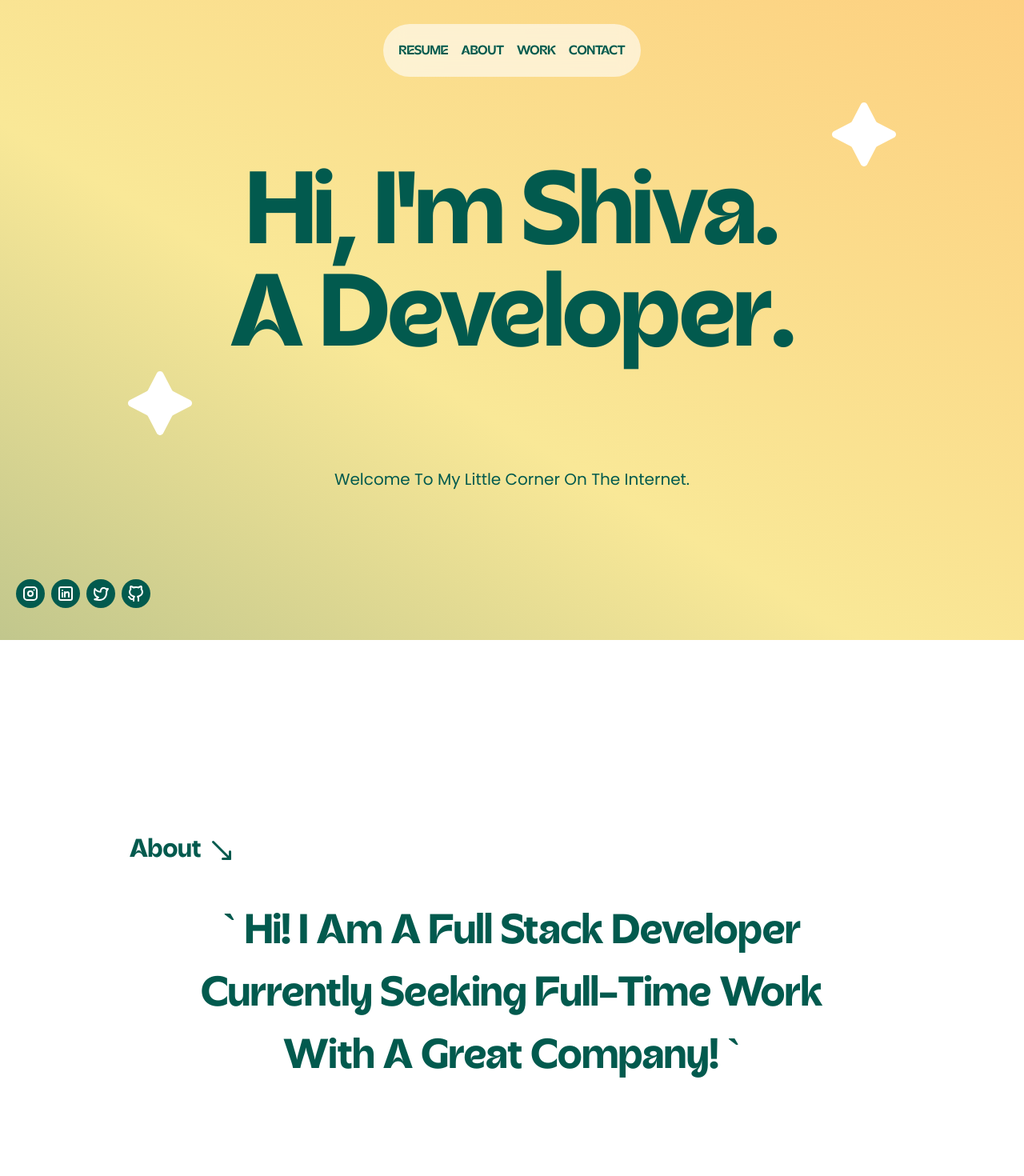
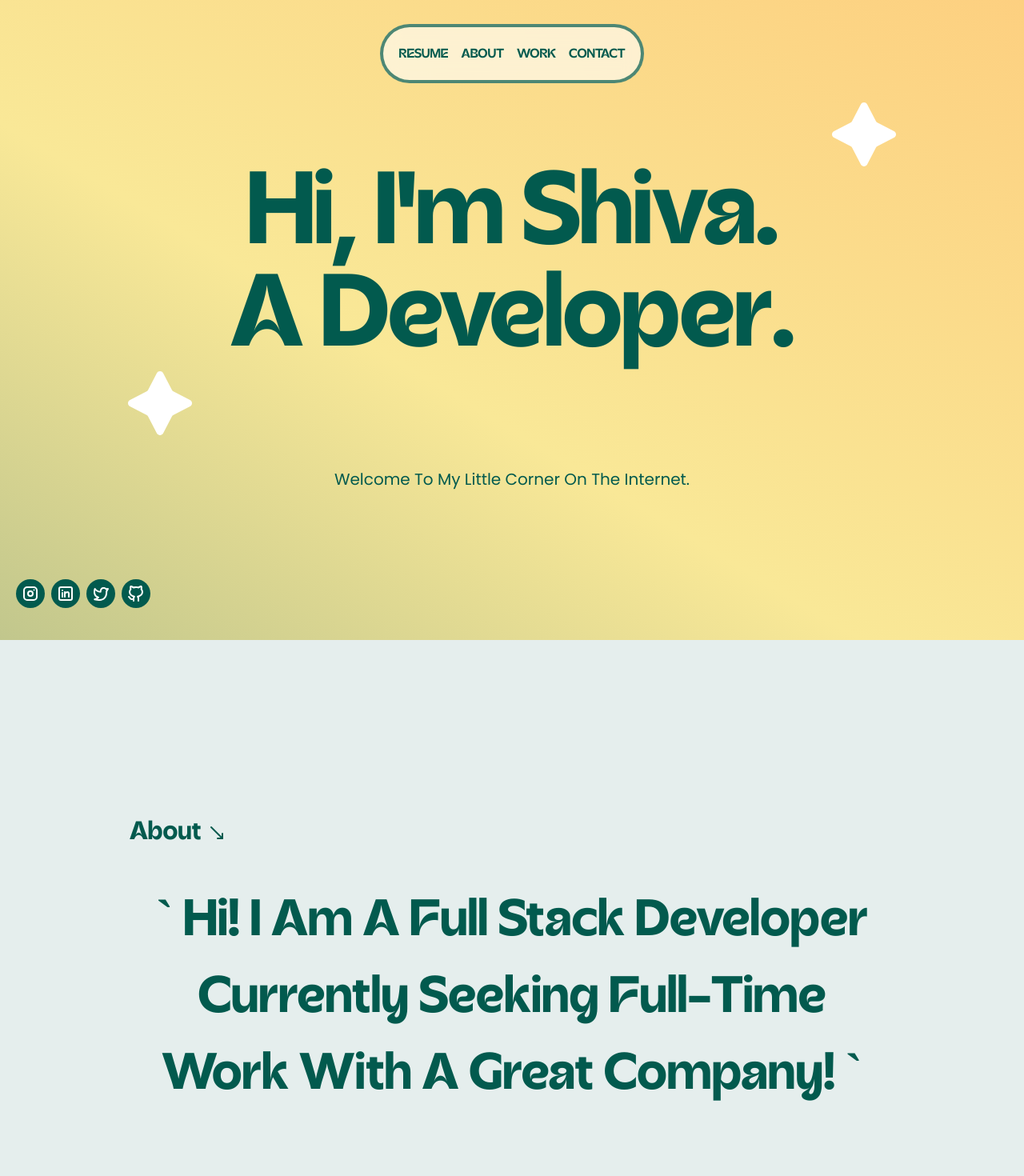
Before and after one commit to shivamyneni/react-portfolio, a React (Create React App) app: page / in a window 1280 px wide. Shown: the top 1470 px of the page at 80% size. Built offline with nearby package versions, Linux system fonts and the light colour scheme; a web font is replaced by a local one.

Commit message:
upodated design

```diff
--- a/src/containers/Header.tsx
+++ b/src/containers/Header.tsx
@@ -23,10 +23,10 @@ const Header: React.FC<NavbarProps> = ({ scrollToSection }) => {
 
 	return (
 		<div
-			className={`w-[100vw]  z-1000 top-[30px] flex xs:justify-end md:justify-center
+			className={`w-[100vw]  z-1000 top-[30px] flex justify-center
       }`}>
 			<div
-				className="w-fit mt-[30px] rounded-full flex xs:flex-col sm:flex-col md:flex-row xs:py-[15px] sm:py-[15px] md:py-[20px] xs:items-end sm:items-end md:items-center xs:px-[20px] sm:px-[20px] md:justify-center fixed xs:bg-transparent sm:bg-transparent md:bg-white xs:bg-opacity-100 sm:bg-opacity-100 md:bg-opacity-60 xs:backdrop-blur-none sm:backdrop-blur-none md:backdrop-blur-md"
+				className="w-fit mt-[30px] border-[4px] border-opacity-70  border-primary rounded-full flex  xs:py-[15px] sm:py-[15px] md:py-[20px]  items-center xs:px-[20px] sm:px-[20px] justify-center fixed bg-white bg-opacity-60 backdrop-blur-md"
 				ref={navbarRef}>
 				<div className=" z-50 top   relative">
 					<a
--- a/src/containers/Intro.tsx
+++ b/src/containers/Intro.tsx
@@ -62,11 +62,13 @@ const Intro = memo(() => {
 		};
 	}, []);
 
-
+	React.useEffect(() => {
+		gsap.fromTo('.quote1',{yPercent:100,opacity:0},{yPercent:0,duration:2,opacity:1,ease:'sine',delay:3})
+	}, []);
 
 	return (
 		<div className="w-screen flex flex-col h-auto justify-center items-center card IntroMainDiv IntroSection ">
-			<div className="w-screen h-screen pt-[8rem]  flex flex-col justify-start items-center gradient-background ">
+			<div className="w-screen xs:h-auto sm:h-auto  md:h-screen pt-[8rem]  flex flex-col justify-start items-center gradient-background ">
 				<div className="w-3/4 flex flex-col justify-center items-center">
 					<div
 						className="xs:w-[3em] sm:w-[3em] md:w-[110px] lg:w-[5em] self-end "
@@ -89,16 +91,16 @@ const Intro = memo(() => {
 					className="font-Poppins  mt-[40px] mb-[40px]  text-primary xs:text-[16px] sm:text-[16px] md:text-[20px] lg:text-[20px] font-normal capitalize text-center px-[30px]"
 					ref={subtitleRef}>
 					Welcome to my little corner on the internet.
-					{/* <br /> I am a full stack developer with a passion for building
-					beautiful and functional applications. */}
 				</p>
 			</div>
-			<div className="w-[70%] h-screen  aspect-video flex flex-col justify-center items-start">
-				<div className=" flex flex-row justify-center items-center mb-[40px] ml-[-30px]">
-					<p className="font-Acorn text-[32px] font-bold text-primary">About</p>
-					<MoveDownRight size={36} className="ml-[8px] text-primary" />
+			<div className="w-screen bg-opacity-10 px-[15%] xs:h-auto sm:h-auto md:h-screen mb-[20px]  aspect-video flex flex-col justify-center items-start bg-primary overflow-hidden ">
+				<div className=" flex flex-row justify-center items-center mb-[40px] ml-[-30px] items-self-start xs:mt-[32px] sm:mt-[32px] md:mt-[10px]">
+					<p className="font-Acorn  md:text-[32px] font-bold text-primary ">
+						About
+					</p>
+					<MoveDownRight className="ml-[8px] text-[48px] text-primary" />
 				</div>
-				<p className="font-Acorn font-bold xs:text-[24px] sm:text-[32px] md:text-[52px] text-center text-primary capitalize ">
+				<p className="font-Acorn font-bold xs:text-[24px] sm:text-[32px] md:text-[64px] text-center text-primary capitalize quote1 block ">
 					` Hi! I am a full stack developer currently seeking full-time work
 					with a great company! `
 				</p>
```
